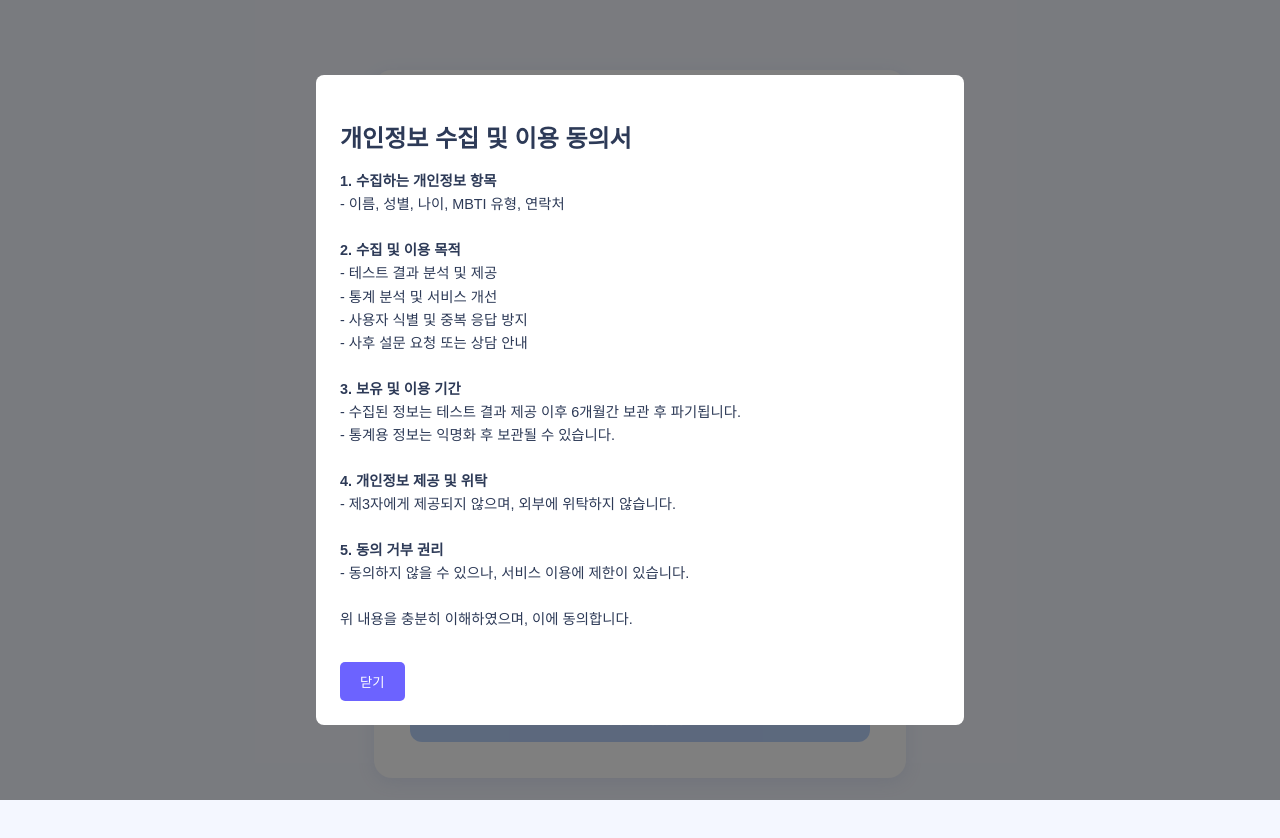
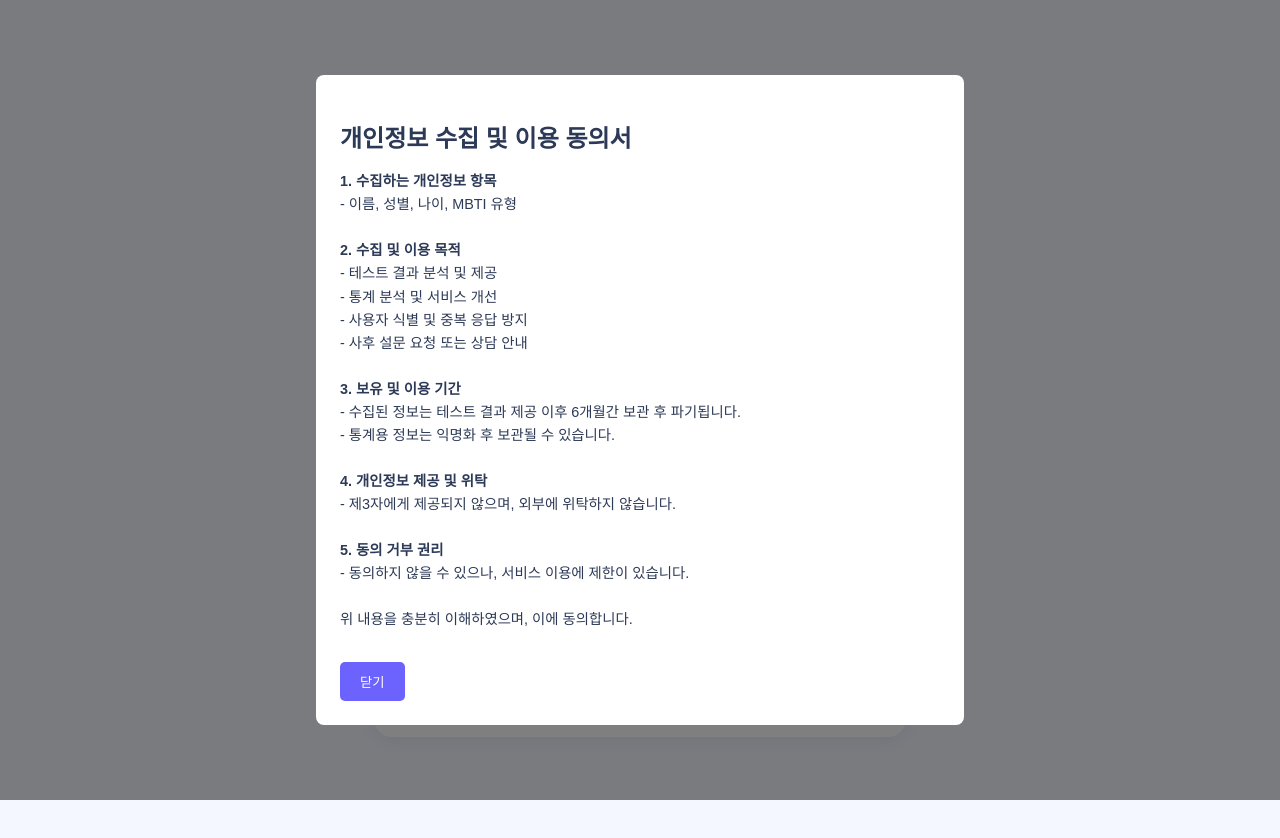
Before and after one commit to kkh951753-web/conflict-check, a Next.js app: page /test in a window 1280 px wide. Both pictures are taken after a click on the button "약관 보기". Shown: the top 838 px of the page. Built offline with nearby package versions, Linux system fonts and the light colour scheme; no server answers.

Commit message:
연락처 입력폼 제거

```diff
--- a/pages/test.js
+++ b/pages/test.js
@@ -1,9 +1,8 @@
-"use client"; //
+"use client";
 
-import supabase from "@/lib/supabaseClient"; // 기존 위치 X
+import supabase from "@/lib/supabaseClient";
 import { useState } from "react";
 import { useRouter } from "next/router";
-
 
 export default function TestPage() {
   const router = useRouter();
@@ -13,7 +12,6 @@ export default function TestPage() {
     age: "",
     gender: "",
     mbti: "",
-    phone: "",
     agree: false,
   });
 
@@ -27,7 +25,7 @@ export default function TestPage() {
     }));
   };
 
-  // ✅ 여기에 Supabase 저장 기능 추가
+  // ✅ Supabase 저장 기능 (연락처 제거)
   const saveUserInfo = async () => {
     const { error } = await supabase.from("test_results").insert([
       {
@@ -35,7 +33,6 @@ export default function TestPage() {
         age: parseInt(form.age, 10),
         gender: form.gender,
         mbti: form.mbti,
-        phone: form.phone,
       },
     ]);
 
@@ -45,11 +42,10 @@ export default function TestPage() {
       console.log("✅ 사용자 정보 저장 성공");
     }
   };
-  // ===========================================
 
   const handleStart = async () => {
-  if (!form.name || !form.age || !form.gender || !form.phone) {
-    alert("이름, 나이, 성별, 연락처를 모두 입력해 주세요.");
+    if (!form.name || !form.age || !form.gender) {
+      alert("이름, 나이, 성별을 모두 입력해 주세요.");
       return;
     }
 
@@ -58,7 +54,7 @@ export default function TestPage() {
       return;
     }
 
-  // ✅ Supabase에 저장 요청
+    // ✅ Supabase에 저장 요청 (연락처 제외)
     try {
       const { error } = await supabase.from("test_results").insert([
         {
@@ -66,7 +62,6 @@ export default function TestPage() {
           age: parseInt(form.age),
           gender: form.gender,
           mbti: form.mbti,
-        phone: form.phone,
           created_at: new Date(),
         },
       ]);
@@ -110,15 +105,6 @@ export default function TestPage() {
             name="mbti"
             value={form.mbti}
             placeholder="예: ENTP (선택사항)"
-            onChange={handleChange}
-          />
-
-          <label>연락처</label>
-          <input
-            type="text"
-            name="phone"
-            value={form.phone}
-            placeholder="예: 010-0000-0000"
             onChange={handleChange}
           />
 
@@ -204,25 +190,39 @@ export default function TestPage() {
             <h2 style={{ marginBottom: "16px" }}>개인정보 수집 및 이용 동의서</h2>
 
             <p style={{ fontSize: "0.9rem", lineHeight: "1.6" }}>
-              <strong>1. 수집하는 개인정보 항목</strong><br />
-              - 이름, 성별, 나이, MBTI 유형, 연락처<br /><br />
-
-              <strong>2. 수집 및 이용 목적</strong><br />
-              - 테스트 결과 분석 및 제공<br />
-              - 통계 분석 및 서비스 개선<br />
-              - 사용자 식별 및 중복 응답 방지<br />
-              - 사후 설문 요청 또는 상담 안내<br /><br />
-
-              <strong>3. 보유 및 이용 기간</strong><br />
-              - 수집된 정보는 테스트 결과 제공 이후 6개월간 보관 후 파기됩니다.<br />
-              - 통계용 정보는 익명화 후 보관될 수 있습니다.<br /><br />
-
-              <strong>4. 개인정보 제공 및 위탁</strong><br />
-              - 제3자에게 제공되지 않으며, 외부에 위탁하지 않습니다.<br /><br />
-
-              <strong>5. 동의 거부 권리</strong><br />
-              - 동의하지 않을 수 있으나, 서비스 이용에 제한이 있습니다.<br /><br />
-
+              <strong>1. 수집하는 개인정보 항목</strong>
+              <br />
+              - 이름, 성별, 나이, MBTI 유형
+              <br />
+              <br />
+              <strong>2. 수집 및 이용 목적</strong>
+              <br />
+              - 테스트 결과 분석 및 제공
+              <br />
+              - 통계 분석 및 서비스 개선
+              <br />
+              - 사용자 식별 및 중복 응답 방지
+              <br />
+              - 사후 설문 요청 또는 상담 안내
+              <br />
+              <br />
+              <strong>3. 보유 및 이용 기간</strong>
+              <br />
+              - 수집된 정보는 테스트 결과 제공 이후 6개월간 보관 후 파기됩니다.
+              <br />
+              - 통계용 정보는 익명화 후 보관될 수 있습니다.
+              <br />
+              <br />
+              <strong>4. 개인정보 제공 및 위탁</strong>
+              <br />
+              - 제3자에게 제공되지 않으며, 외부에 위탁하지 않습니다.
+              <br />
+              <br />
+              <strong>5. 동의 거부 권리</strong>
+              <br />
+              - 동의하지 않을 수 있으나, 서비스 이용에 제한이 있습니다.
+              <br />
+              <br />
               위 내용을 충분히 이해하였으며, 이에 동의합니다.
             </p>
 
```
Lines whose indentation alone changed are shown as unchanged.
